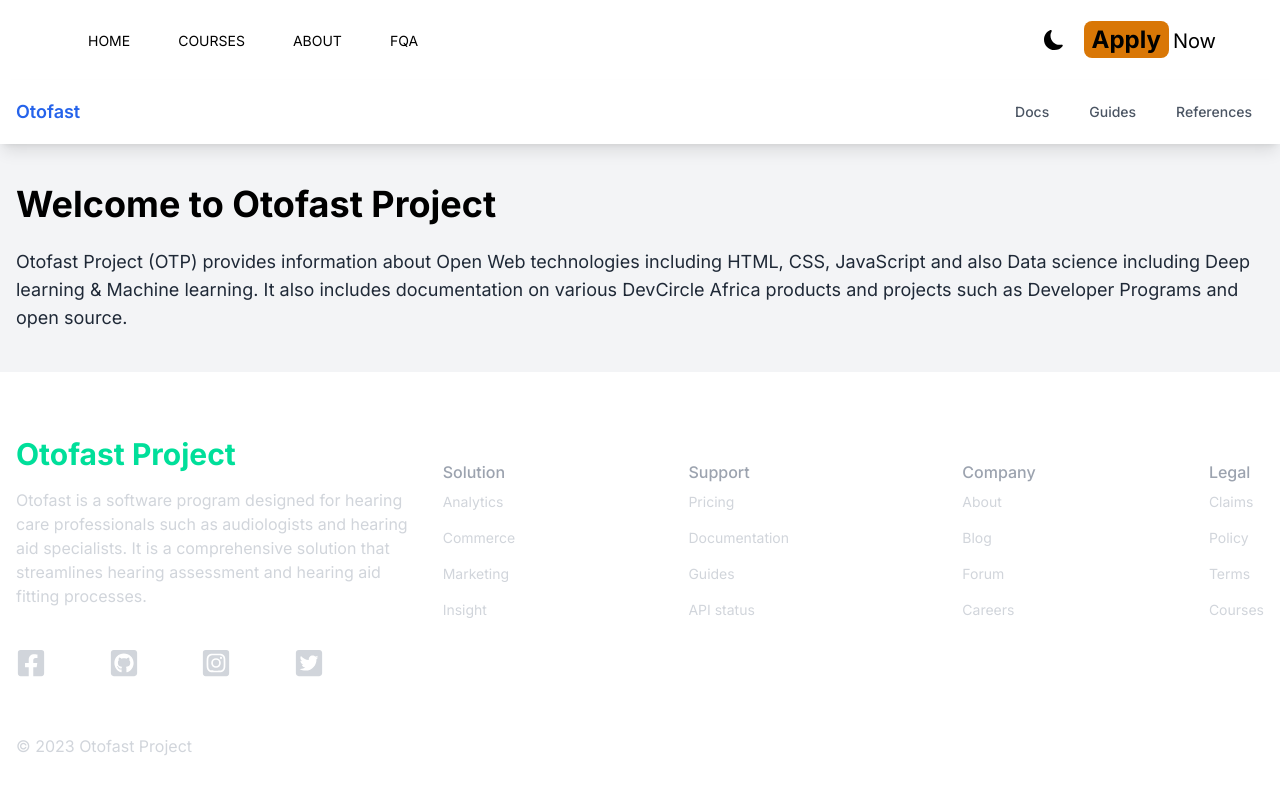
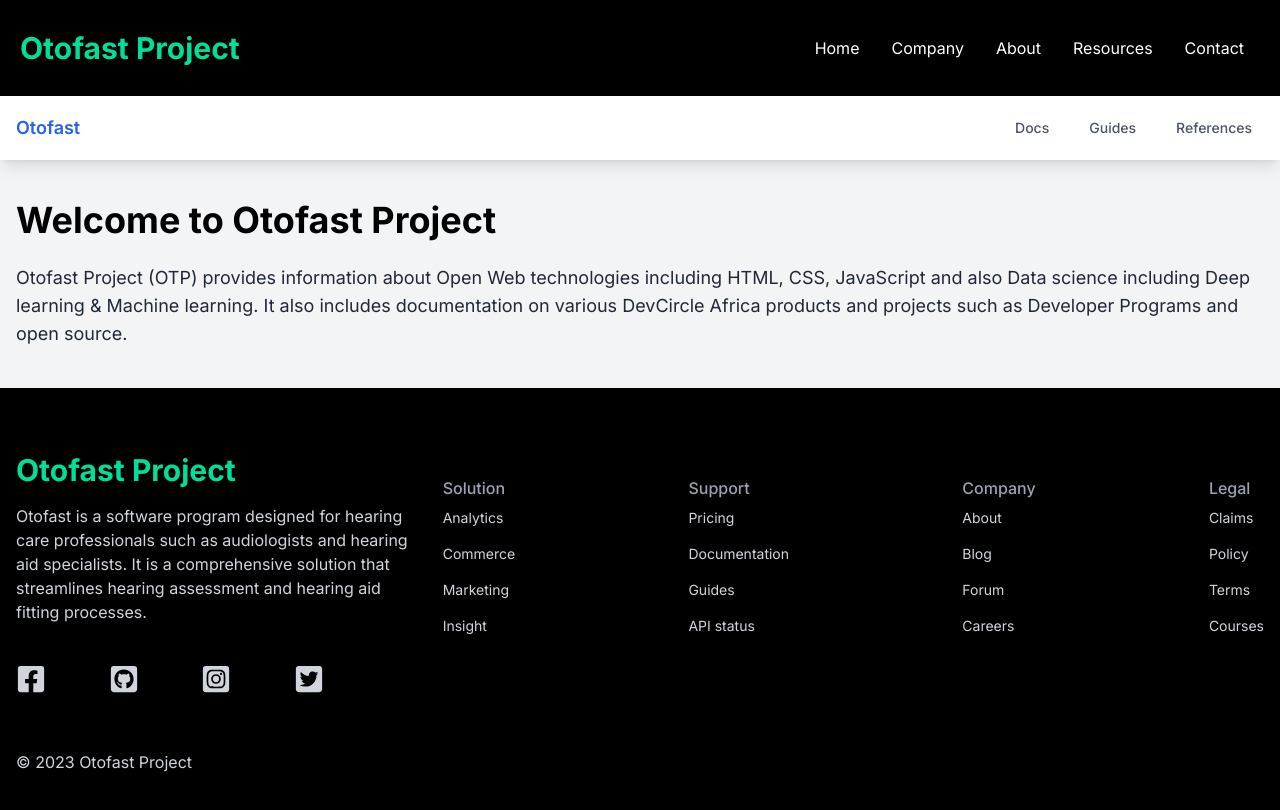
Before and after one commit to marksikaundi/Otofast-Project, a Next.js app: page / in a window 1280 px wide. Shown: the top 810 px of the page. Built offline with nearby package versions, Linux system fonts and the light colour scheme.

Commit message:
removed theme provider

```diff
--- a/src/app/Providers.jsx
+++ /dev/null
@@ -1,11 +0,0 @@
-"use client";
-import { ThemeProvider } from "next-themes";
-import React from "react";
-
-export default function Providers({ children }) {
-  return (
-    <ThemeProvider enableSystem={true} attribute="class">
-      <div className="dark:bg-black dark:text-gray-200 text-black transition-colors duration-300 min-h-screen select-none">{children}</div>
-    </ThemeProvider>
-  );
-}
--- a/src/app/components/Header.jsx
+++ b/src/app/components/Header.jsx
@@ -1,41 +1,87 @@
-import React from "react";
-import MenuItems from "./MenuItems";
-import { AiFillHome } from "react-icons/ai";
-import { RiAdminFill } from "react-icons/ri";
-import { SiDocsdotrs } from "react-icons/si";
-import { MdWork } from "react-icons/md";
-import Link from "next/link";
-import DarkModeSwitch from "./DarkModeSwitch";
+// import React from "react";
+// import MenuItems from "./MenuItems";
+// import { AiFillHome } from "react-icons/ai";
+// import { RiAdminFill } from "react-icons/ri";
+// import { SiDocsdotrs } from "react-icons/si";
+// import { MdWork } from "react-icons/md";
+// import Link from "next/link";
+// import DarkModeSwitch from "./DarkModeSwitch";
 
-export default function Header() {
-  return (
-    <div className="flex justify-between mx-2 max-w-6xl sm:mx-auto items-center py-6">
-      {/* left - side */}
-      <div className="flex">
-        <MenuItems title="HOME" address="/" Icon={AiFillHome} />
+// export default function Header() {
+//   return (
+//     <div className="flex justify-between mx-2 max-w-6xl sm:mx-auto items-center py-6">
+//       {/* left - side */}
+//       <div className="flex">
+//         <MenuItems title="HOME" address="/" Icon={AiFillHome} />
 
-        <MenuItems title="COURSES" address="/courses" Icon={SiDocsdotrs} />
+//         <MenuItems title="COURSES" address="/courses" Icon={SiDocsdotrs} />
 
-        <MenuItems title="ABOUT" address="/about" Icon={RiAdminFill} />
+//         <MenuItems title="ABOUT" address="/about" Icon={RiAdminFill} />
 
-        <MenuItems title="FQA" address="/fqa" Icon={MdWork} />
+//         <MenuItems title="FQA" address="/fqa" Icon={MdWork} />
 
 
 
+//       </div>
+
+
+//       <div className="flex items-center space-x-5">
+//         <DarkModeSwitch />
+//         <Link href="https://devcircleafrica.com">
+//           <h2 className="text-2xl">
+//             <span className="font-bold bg-amber-600 py-1 px-2 mr-1 rounded-lg">
+//               Apply
+//             </span>
+//             <span className="text-xl hidden sm:inline">Now</span>
+//           </h2>
+//         </Link>
+//       </div>
+//     </div>
+//   );
+// }
+"use client"
+import React, { useEffect, useState } from 'react';
+import { AiOutlineClose, AiOutlineMenu } from 'react-icons/ai';
+
+const Header = () => {
+  const [nav, setNav] = useState(false);
+
+  const handleNav = () => {
+    setNav(!nav);
+  };
+
+  return (
+    <div className="flex justify-between items-center h-24 max-w-[1240px] mx-auto text-white">
+      <h1 className="w-full text-3xl font-bold text-[#00df9a]">Otofast Project</h1>
+      <ul className="hidden md:flex">
+        <li className="p-4">Home</li>
+        <li className="p-4">Company</li>
+        <li className="p-4">About</li>
+        <li className="p-4">Resources</li>
+        <li className="p-4">Contact</li>
+      </ul>
+      <div onClick={handleNav} className={'block md:hidden'}>
+        {nav ? <AiOutlineClose size={20} /> : <AiOutlineMenu size={20} />}
       </div>
 
-      {/* right - side */}
-      <div className="flex items-center space-x-5">
-        <DarkModeSwitch />
-        <Link href="https://devcircleafrica.com">
-          <h2 className="text-2xl">
-            <span className="font-bold bg-amber-600 py-1 px-2 mr-1 rounded-lg">
-              Apply
-            </span>
-            <span className="text-xl hidden sm:inline">Now</span>
-          </h2>
-        </Link>
-      </div>
+      <ul
+        className={
+          nav
+            ? 'fixed left-0 top-0 w-[60%] border-r h-full border-r-gray-900 bg-[#000000] ease-in-out duration-500'
+            : 'fixed left-[-100%]'
+        }
+      >
+        <h1 className="w-full text-3xl font-bold m-4 text-[#00df9a]">
+          Otofast pro
+        </h1>
+        <li className="p-4 border-b border-gray-600">Home</li>
+        <li className="p-4 border-b border-gray-600">Company</li>
+        <li className="p-4 border-b border-gray-600">About</li>
+        <li className="p-4 border-b border-gray-600">Resources</li>
+        <li className="p-4">Contact</li>
+      </ul>
     </div>
   );
-}
+};
+
+export default Header;
--- a/src/app/globals.css
+++ b/src/app/globals.css
@@ -1,3 +1,7 @@
 @tailwind base;
 @tailwind components;
 @tailwind utilities;
+
+body {
+  background-color: black;
+}
--- a/src/app/layout.jsx
+++ b/src/app/layout.jsx
@@ -1,4 +1,3 @@
-import Providers from "./Providers";
 import Footer from "./components/Footer";
 import Header from "./components/Header";
 import "./globals.css";
@@ -17,7 +16,6 @@
   return (
     <html lang="en">
       <body className={inter.className}>
-        <Providers>
         {/* Header */}
         <Header />
 
@@ -27,7 +25,6 @@
         {/* SearchBox */}
         {children}
         <Footer />
-        </Providers>
       </body>
     </html>
   );
```
